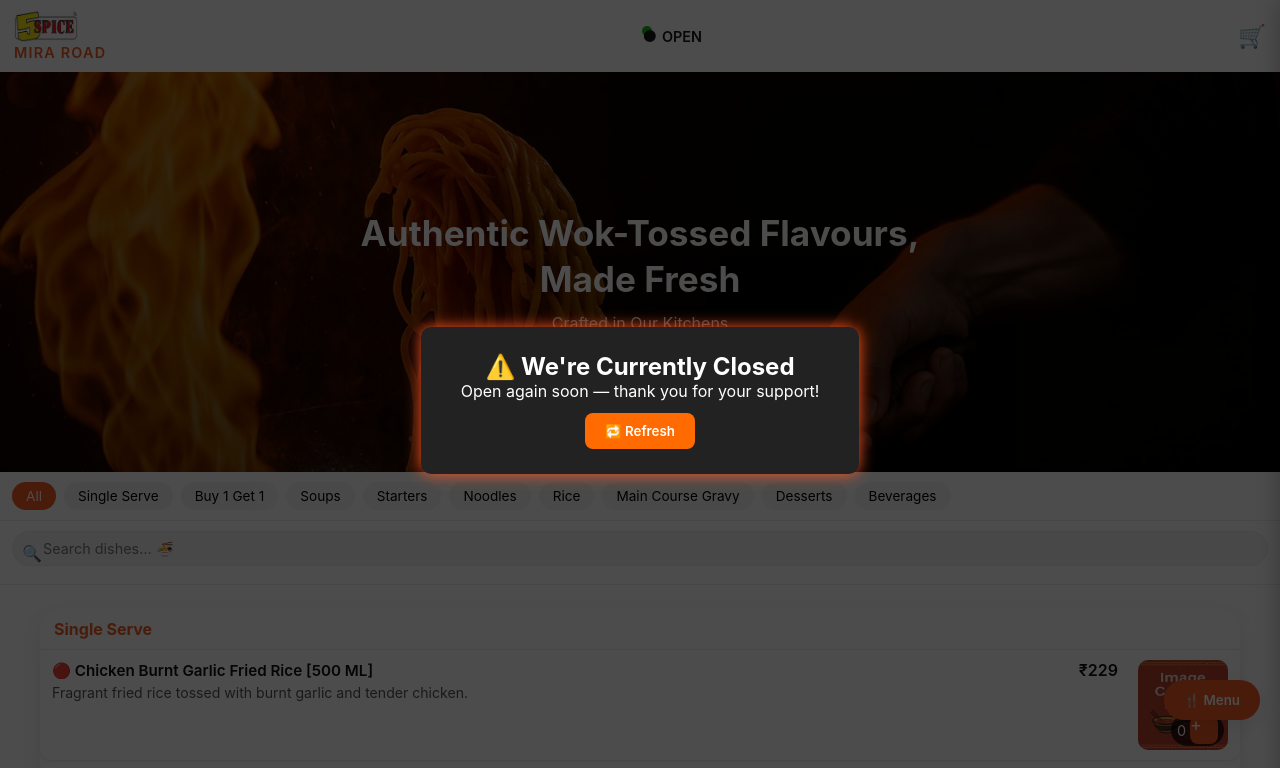
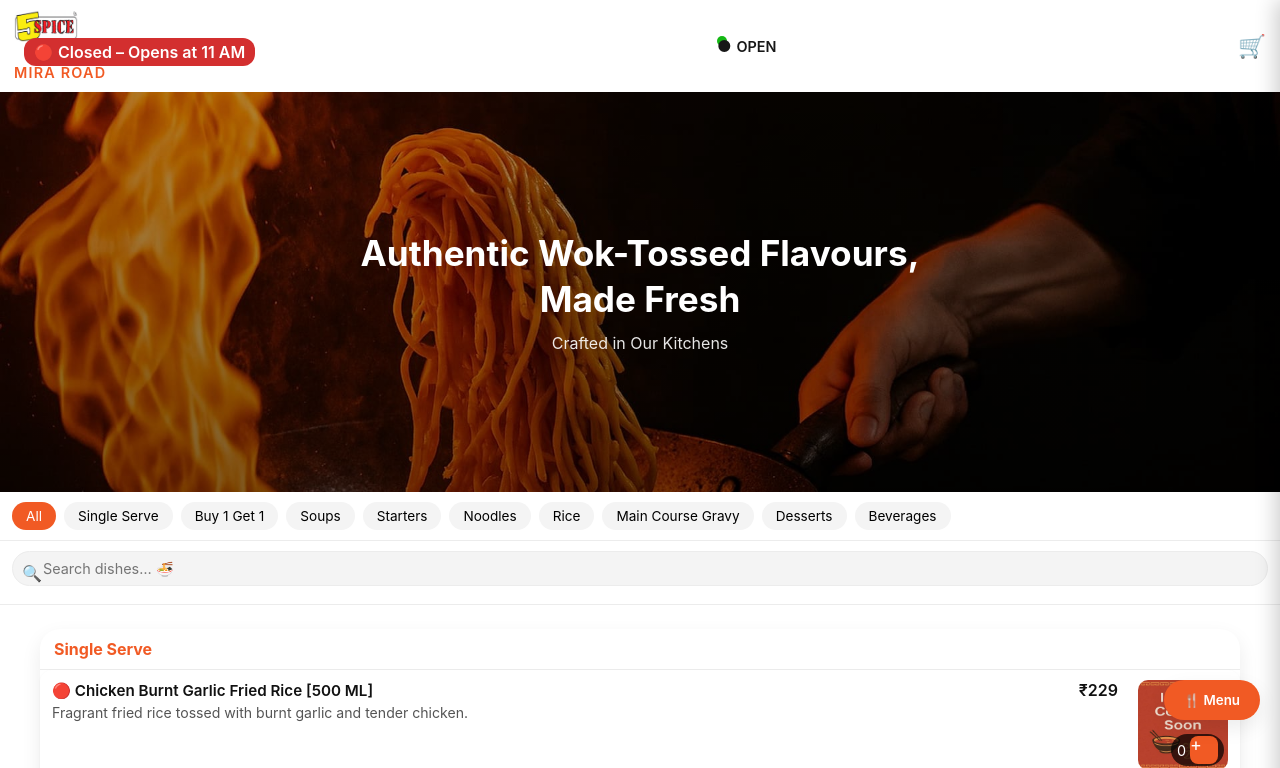
Before and after one commit to 5spice-online/order.com, a plain HTML site: page index.html in a window 1280 px wide. Shown: the top 768 px of the page. Drawn offline with Linux system fonts and the light colour scheme.

Commit message:
🕒 Added automatic open/close timetable (removed old toggle logic)

```diff
--- a/index.html
+++ b/index.html
@@ -45,6 +45,7 @@
     <div class="header-wrap">
       <div class="header-left">
         <img src="./images/logo.png" alt="5Spice" class="logo" />
+        <span id="open-status" class="open-status">Checking...</span>
         <div class="brand">
           <span class="brand-title"></span>
           <span class="brand-outlet">MIRA ROAD</span>
--- a/script.js
+++ b/script.js
@@ -263,19 +263,6 @@ add.append(dec, count, inc);
     box.appendChild(grid);
     container.appendChild(box);
   });
-}
-
-// ===== Outlet Open/Close Check =====
-if (!config.outletOpen) {
-  const overlay = document.createElement("div");
-  overlay.className = "closed-overlay";
-  overlay.innerHTML = `
-     <div class="closed-box">
-    <h2>⚠️ We're Currently Closed</h2>
-    <p>Open again soon — thank you for your support!</p>
-    <button class="refresh-btn" onclick="location.reload()">🔁 Refresh</button>
-  </div>`;
-  document.body.appendChild(overlay);
 }
 
 // ===== Modal =====
@@ -690,3 +677,32 @@ window.addEventListener("popstate", () => {
     closeCart(); // ✅ Back button closes the cart instead of website
   }
 });
+
+// ===== Automatic Open/Close Timetable =====
+function updateOutletStatus() {
+  const now = new Date();
+  const hours = now.getHours();
+  const minutes = now.getMinutes();
+  const statusEl = document.getElementById("open-status");
+
+  // Convert to decimal time (e.g., 11:30 = 11.5)
+  const currentTime = hours + minutes / 60;
+
+  const isOpen =
+    (currentTime >= 11 && currentTime <= 15.5) || // 11:00 AM – 3:30 PM
+    (currentTime >= 18 && currentTime <= 24);     // 6:00 PM – 12:00 AM
+
+  if (isOpen) {
+    statusEl.textContent = "🟢 Open Now";
+    statusEl.classList.add("open");
+    statusEl.classList.remove("closed");
+  } else {
+    statusEl.textContent = "🔴 Closed – Opens at 11 AM";
+    statusEl.classList.add("closed");
+    statusEl.classList.remove("open");
+  }
+}
+
+// Run immediately + every minute
+updateOutletStatus();
+setInterval(updateOutletStatus, 60000);
--- a/style.css
+++ b/style.css
@@ -865,38 +865,22 @@ textarea:focus, input:focus { outline: none; border-color: var(--orange); }
   background: #ffe8dc;
 }
 
-.closed-overlay {
-  position: fixed;
-  top: 0;
-  left: 0;
-  width: 100%;
-  height: 100%;
-  background: rgba(0,0,0,0.7);
+/* ===== Open/Close Time Badge ===== */
+.open-status {
+  font-weight: 600;
+  font-size: 1rem;
+  margin-left: 10px;
+  padding: 4px 10px;
+  border-radius: 12px;
   color: #fff;
-  display: flex;
-  align-items: center;
-  justify-content: center;
-  z-index: 9999;
-  text-align: center;
+  background: #666;
+  transition: background 0.3s ease;
 }
 
-.closed-box {
-  background: #222;
-  padding: 25px 40px;
-  border-radius: 10px;
-  box-shadow: 0 0 15px #ff5722;
+.open-status.open {
+  background: #00c853; /* green */
 }
 
-.refresh-btn {
-  background: #ff6b00;
-  border: none;
-  padding: 10px 20px;
-  color: #fff;
-  border-radius: 8px;
-  cursor: pointer;
-  margin-top: 12px;
-  font-weight: 600;
+.open-status.closed {
+  background: #d32f2f; /* red */
 }
-.refresh-btn:hover {
-  background: #ff8c33;
-}
```
